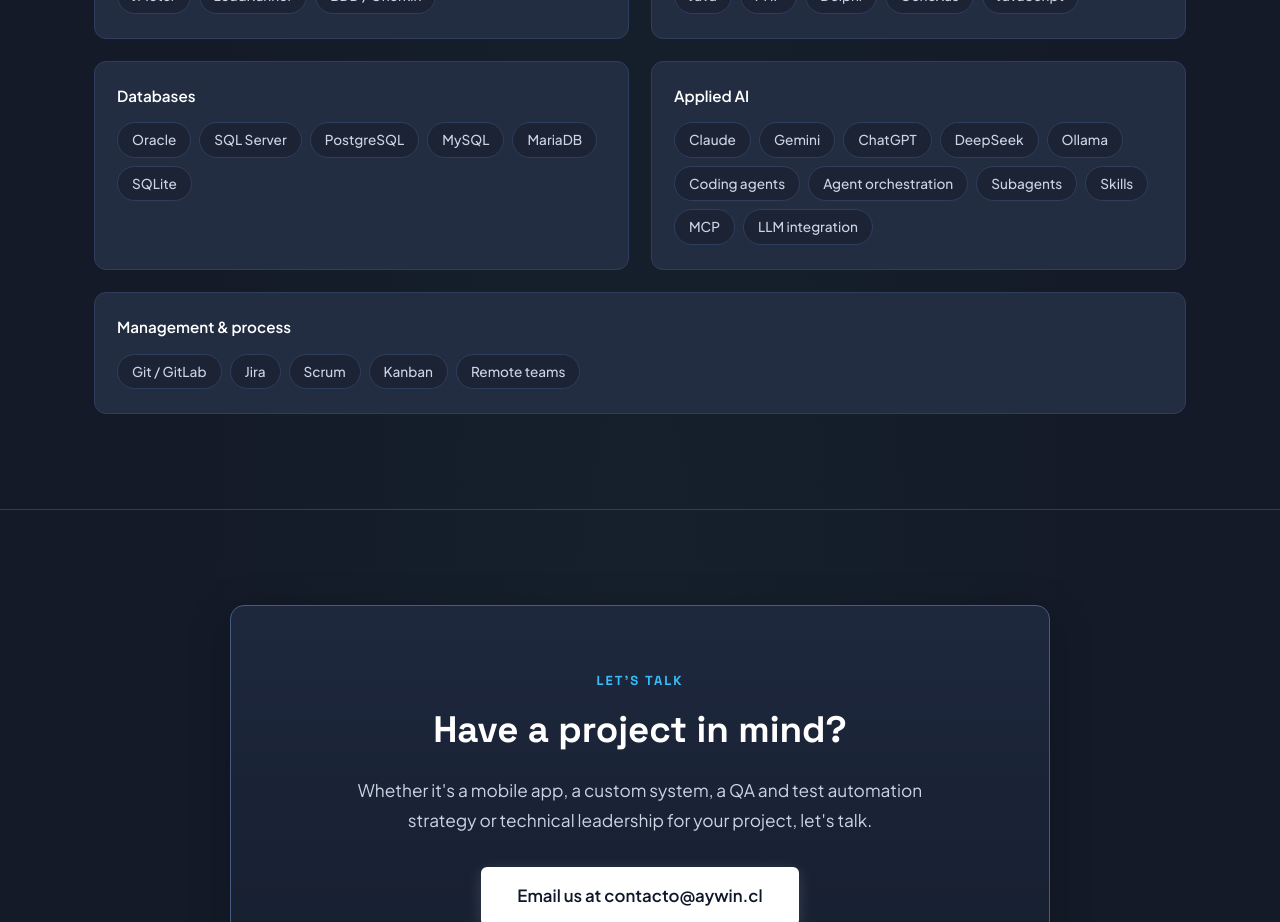
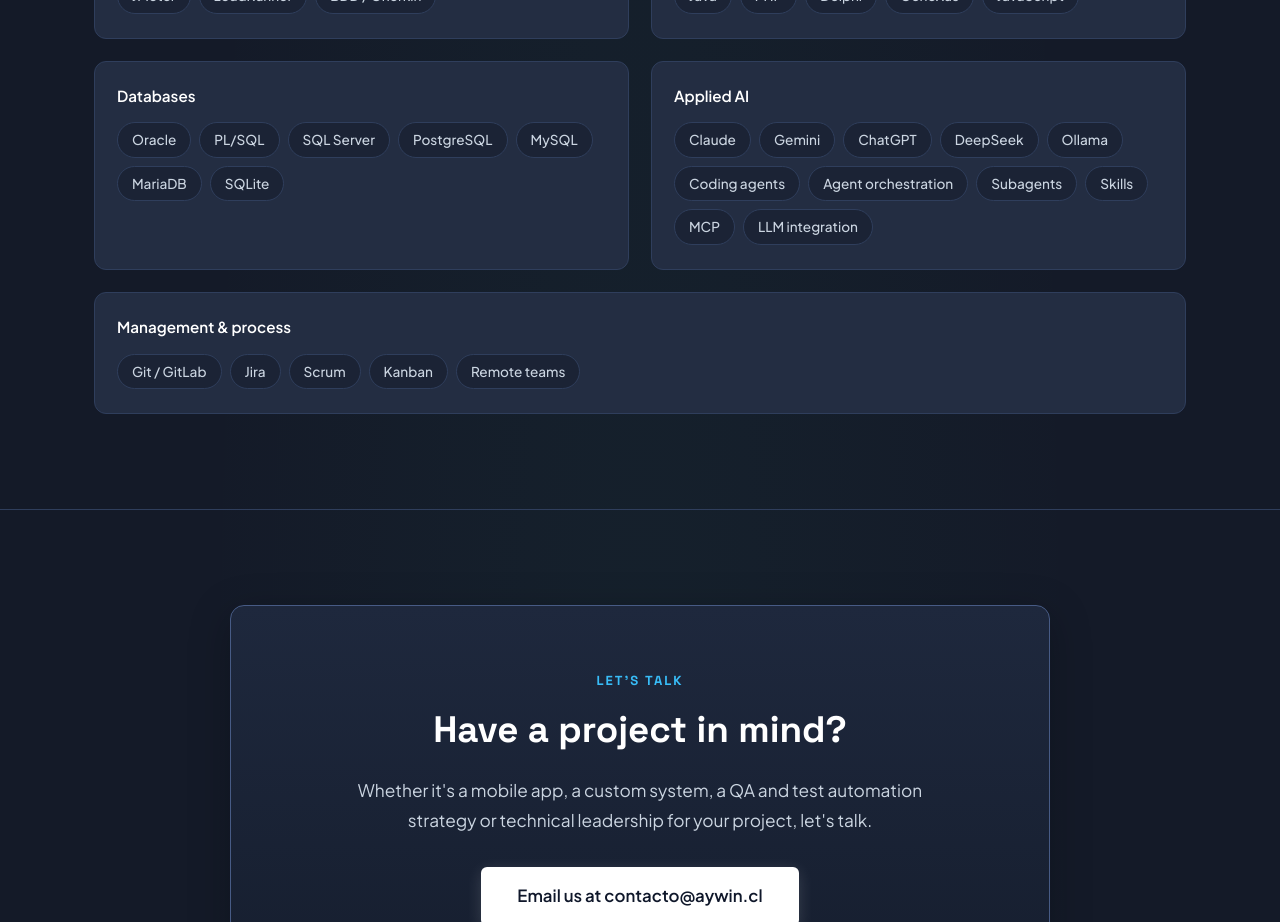
Before and after one commit to neurozerox/aywin-web, a plain HTML site: page en/index.html in a window 1280 px wide. Shown: the part 5360-6282 px from the top of the page. Drawn offline with Linux system fonts and the light colour scheme.

Commit message:
Add PL/SQL to databases stack
Co-Authored-By: Claude Opus 5.5 (1M context) <noreply@anthropic.com>

```diff
--- a/en/index.html
+++ b/en/index.html
@@ -409,7 +409,7 @@
                     <div class="stack-group">
                         <h4 data-i18n="exp.stack.data">Databases</h4>
                         <div class="chip-row">
-                            <span>Oracle</span><span>SQL Server</span><span>PostgreSQL</span><span>MySQL</span><span>MariaDB</span><span>SQLite</span>
+                            <span>Oracle</span><span>PL/SQL</span><span>SQL Server</span><span>PostgreSQL</span><span>MySQL</span><span>MariaDB</span><span>SQLite</span>
                         </div>
                     </div>
                     <div class="stack-group">
```
Also changed, not shown: index.html (+1 -1 lines).
